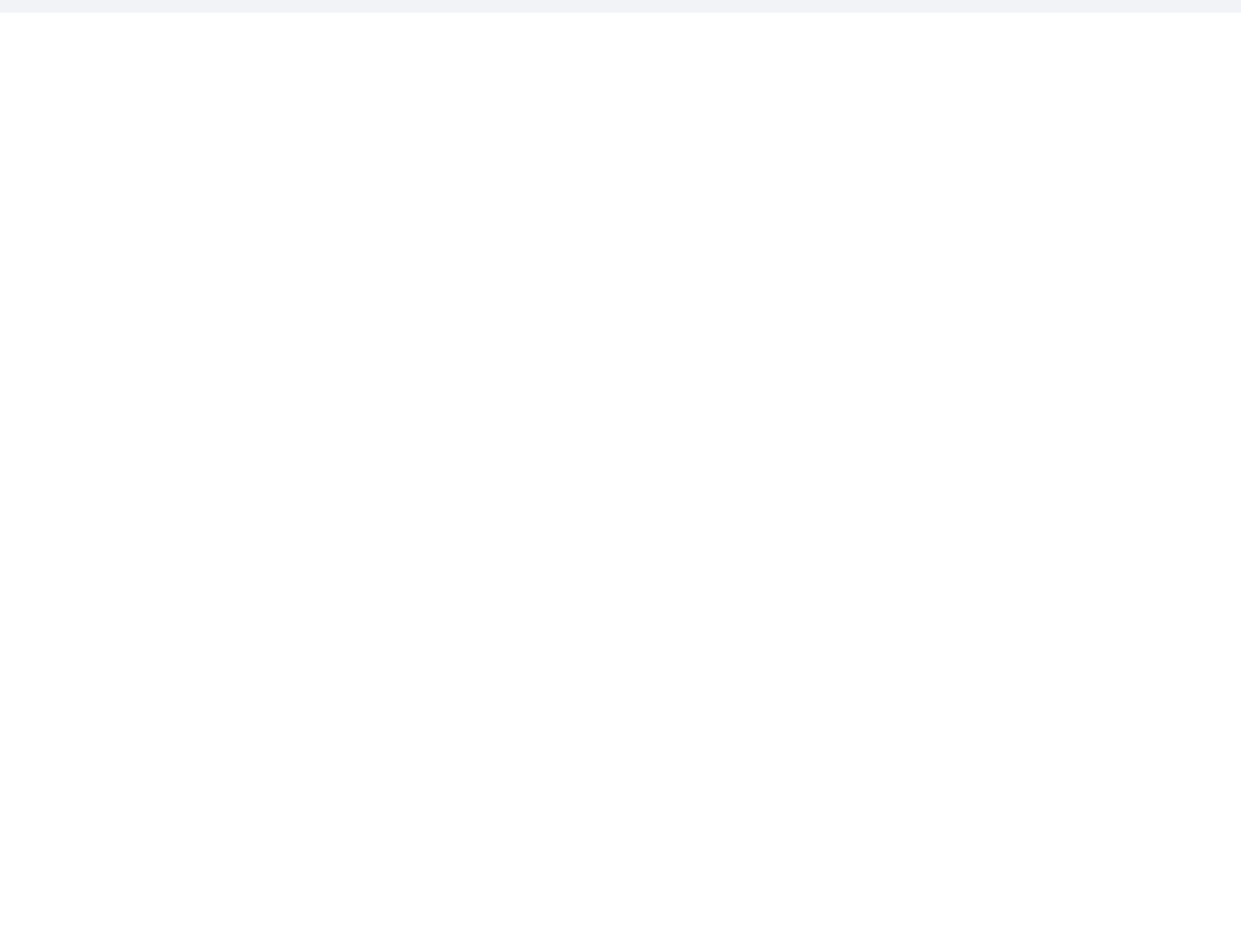
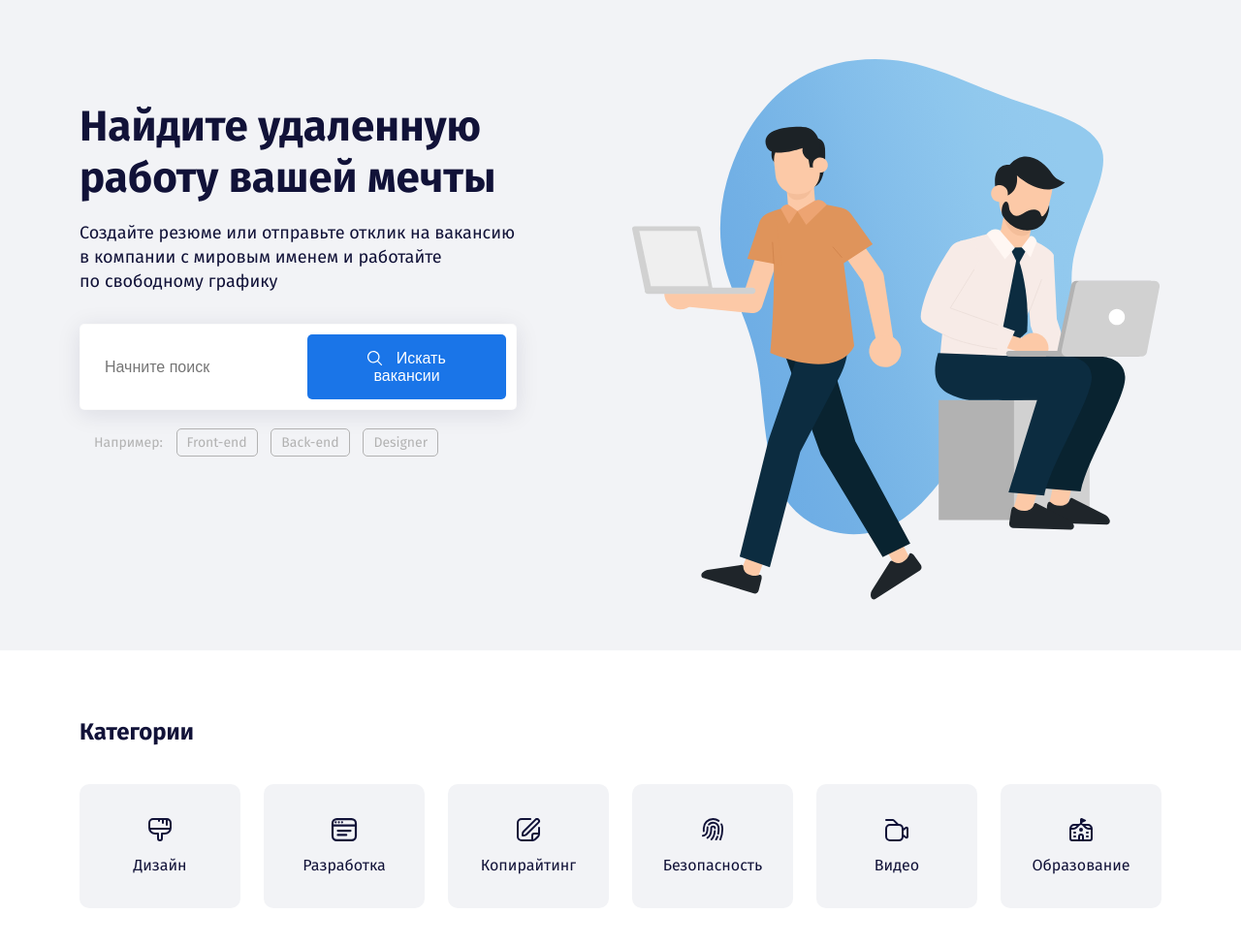
Before and after one commit to Goainwo/findyourjob, a plain HTML site: page index.html in a window 1280 px wide. Shown: the part 68-1044 px from the top of the page at 97% size. Before the commit the page ends 800 px from the top, so only its background shows below. Drawn offline with Linux system fonts and the light colour scheme.

Commit message:
Add files via upload

```diff
--- a/index.html
+++ b/index.html
@@ -14,7 +14,7 @@
     />
   </head>
   <body>
-    <header class="header">
+    <header class="header pb-5">
       <div class="container">
         <div class="row align-items-center py-3">
           <div class="col-2">
@@ -46,8 +46,121 @@
           <!-- /.col -->
         </div>
         <!-- /.row -->
+        <div class="row pt-5">
+          <div class="col-5">
+            <h1 class="hero-title">Найдите удаленную работу вашей мечты</h1>
+            <p class="hero-text">
+              Создайте резюме или отправьте отклик на вакансию в&nbsp;компании с
+              мировым именем и работайте<br />по свободному графику
+            </p>
+            <div class="input-group d-flex">
+              <input type="text" class="input" placeholder="Начните поиск" />
+              <button class="button button-primary">
+                <img
+                  class="button-icon"
+                  src="img/search.svg"
+                  alt="icon: search"
+                />
+                <span class="button-text">Искать вакансии</span>
+              </button>
+            </div>
+            <!-- /.input-group -->
+            <div class="tags-group">
+              <span class="tags-label">Например:</span>
+              <a href="#" class="tag">Front-end</a>
+              <a href="#" class="tag">Back-end</a>
+              <a href="#" class="tag">Designer</a>
+            </div>
+            <!-- /.tags-group -->
+          </div>
+          <!-- /.col-5 -->
+          <div class="col-6 offset-1">
+            <img
+              src="img/hero-image.svg"
+              alt="image: peoples with laptops"
+              class="hero-image"
+            />
+          </div>
+          <!-- /.col-6 offset-1 -->
+        </div>
+        <!-- /.row -->
       </div>
       <!-- /.container -->
     </header>
+    <section class="section">
+      <div class="container">
+        <h2 class="section-title">Категории</h2>
+        <div class="row">
+          <div class="col-2">
+            <a href="#" class="card d-flex flex-column align-items-center">
+              <svg height="24" class="card-icon">
+                <use href="img/icons.svg#brush"></use>
+              </svg>
+              <span class="card-text">Дизайн</span>
+              <!-- /.card-text --></a
+            >
+            <!-- /.card -->
+          </div>
+          <!-- /.col -->
+          <div class="col-2">
+            <a href="#" class="card d-flex flex-column align-items-center">
+              <svg height="24" class="card-icon">
+                <use href="img/icons.svg#browser"></use>
+              </svg>
+              <span class="card-text">Разработка</span>
+              <!-- /.card-text --></a
+            >
+            <!-- /.card -->
+          </div>
+          <!-- /.col -->
+          <div class="col-2">
+            <a href="#" class="card d-flex flex-column align-items-center">
+              <svg height="24" class="card-icon">
+                <use href="img/icons.svg#edit"></use>
+              </svg>
+              <span class="card-text">Копирайтинг</span>
+              <!-- /.card-text --></a
+            >
+            <!-- /.card -->
+          </div>
+          <!-- /.col -->
+          <div class="col-2">
+            <a href="#" class="card d-flex flex-column align-items-center">
+              <svg height="24" class="card-icon">
+                <use href="img/icons.svg#fingerprint"></use>
+              </svg>
+              <span class="card-text">Безопасность</span>
+              <!-- /.card-text --></a
+            >
+            <!-- /.card -->
+          </div>
+          <!-- /.col -->
+          <div class="col-2">
+            <a href="#" class="card d-flex flex-column align-items-center">
+              <svg height="24" class="card-icon">
+                <use href="img/icons.svg#camera"></use>
+              </svg>
+              <span class="card-text">Видео</span>
+              <!-- /.card-text --></a
+            >
+            <!-- /.card -->
+          </div>
+          <!-- /.col -->
+          <div class="col-2">
+            <a href="#" class="card d-flex flex-column align-items-center">
+              <svg height="24" class="card-icon">
+                <use href="img/icons.svg#school"></use>
+              </svg>
+              <span class="card-text">Образование</span>
+              <!-- /.card-text --></a
+            >
+            <!-- /.card -->
+          </div>
+          <!-- /.col -->
+        </div>
+        <!-- /.row -->
+      </div>
+      <!-- /.container -->
+    </section>
   </body>
 </html>
```
